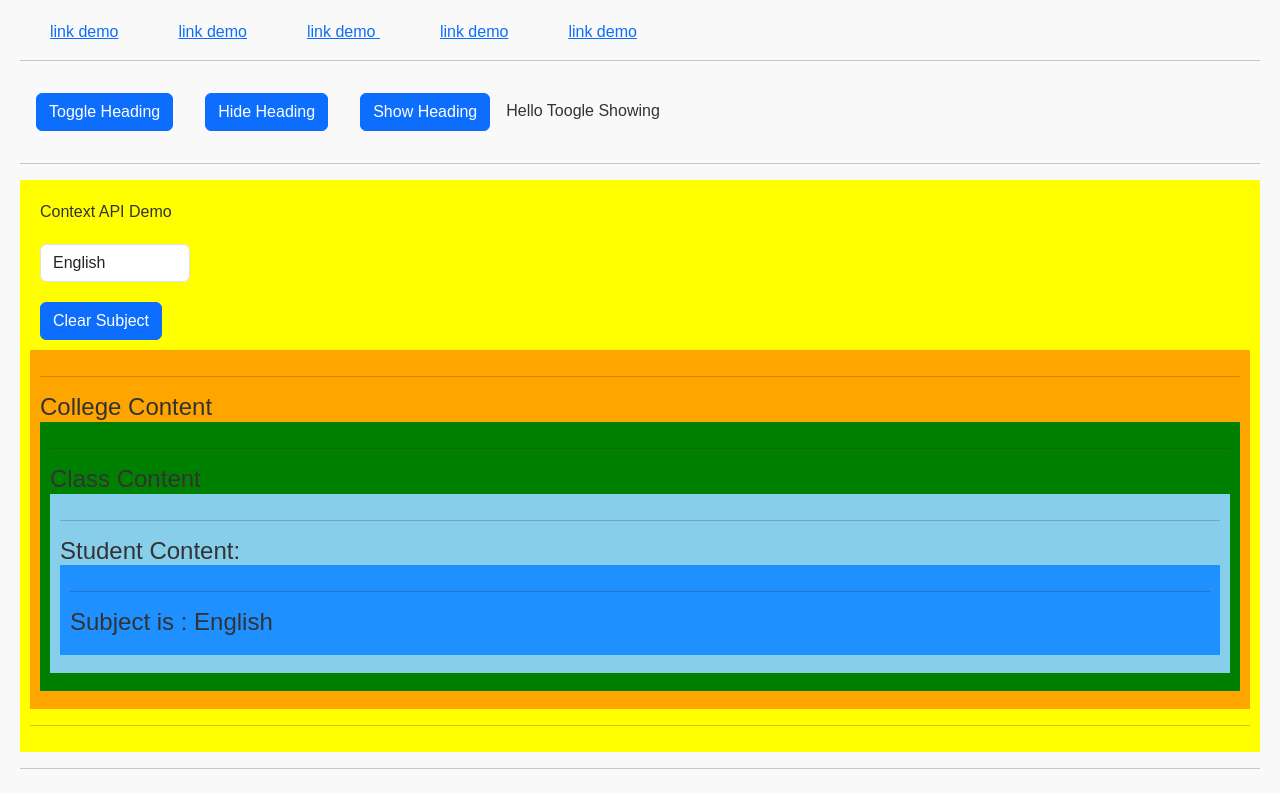
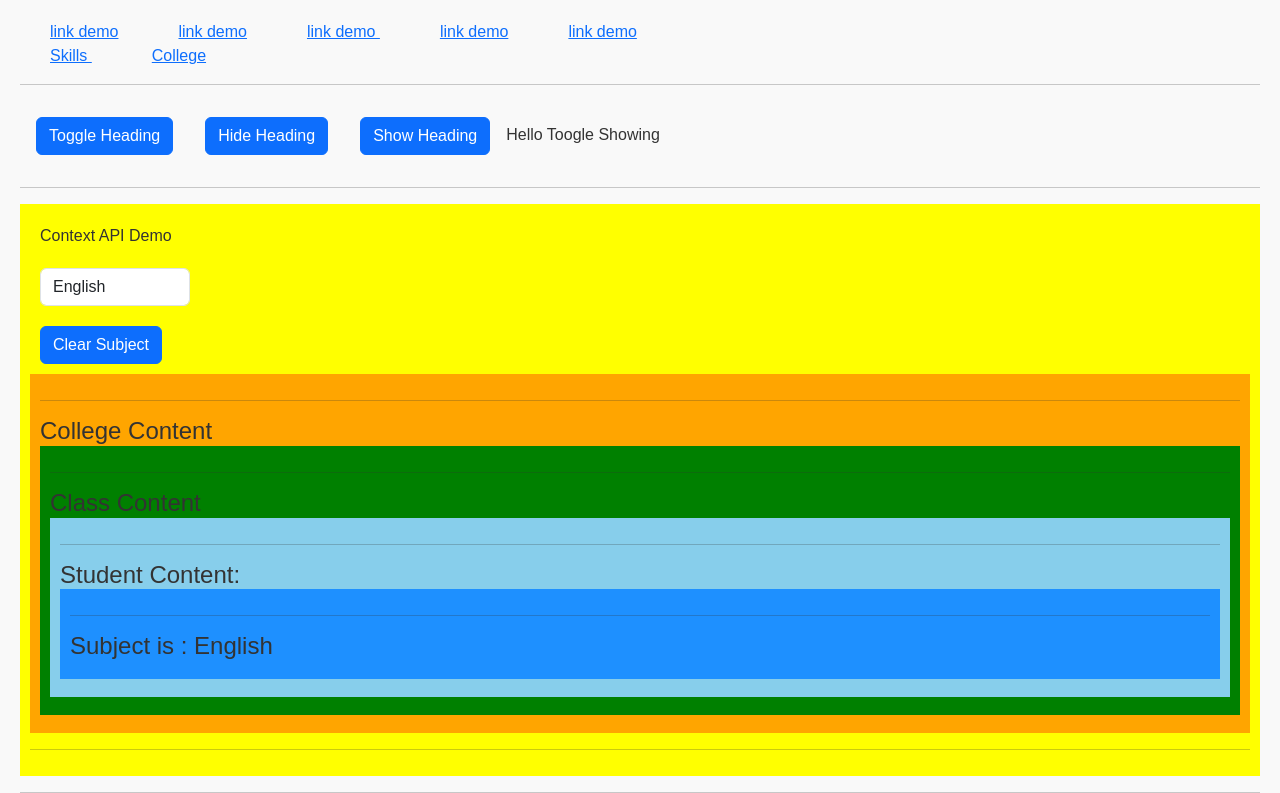
Before and after one commit to anon1277/react-demo, a React (Vite) app: page / in a window 1280 px wide. Shown: the top 793 px of the page. Built offline with nearby package versions, Linux system fonts and the light colour scheme.

Commit message:
Implement React Router LInks

```diff
--- a/package.json
+++ b/package.json
@@ -14,6 +14,7 @@
     "react": "^18.3.1",
     "react-bootstrap": "^2.10.7",
     "react-dom": "^18.3.1",
+    "react-router": "^7.1.5",
     "styled-components": "^6.1.13"
   },
   "devDependencies": {
--- a/src/App.jsx
+++ b/src/App.jsx
@@ -44,6 +44,7 @@ import UseidDeom from "./Useid/UseidDeom";
 import CollegeContent from "./ContextApi/CollegeContent";
 import { SubjectContentData } from "./ContextApi/Contextdata";
 import useToogle from "./customhook/useToogle";
+import { Link, Route, Routes } from "react-router";
 // import UseActionStateDemo from "./UseActionState/UseActionState";
 
 function sum(val1, val2) {
@@ -99,6 +100,18 @@ function App() {
   return (
     <div style={styles.appContainer}>
       <Header />
+
+      {/* Router Example */}
+
+      <Link to="/skills"> Skills  </Link>
+      <Link to="/college"> College  </Link>
+      {/* router Routes */}
+      <Routes>
+          <Route path="/skills"element={<Skills />} />
+          <Route path="/college"element={<College />} />
+          <Route path="/skills"element={<Skills />} />
+          <Route path="/skills"element={<Skills />} />
+      </Routes>
       <hr />
       {/* Custom Hook Demo */}
          <button className="btn btn-primary m-3" onClick={toogleValue}>Toggle Heading</button>
--- a/src/main.jsx
+++ b/src/main.jsx
@@ -5,9 +5,12 @@ import App from './App.jsx'
 import Header from './Heade.jsx'
 //boostrap
 import 'bootstrap/dist/css/bootstrap.min.css';
+import { BrowserRouter } from 'react-router'
 
 createRoot(document.getElementById('root')).render(
-  <StrictMode>
-    <App />
-  </StrictMode>,
+  <BrowserRouter>
+    <StrictMode>
+      <App />
+    </StrictMode>,
+  </BrowserRouter>
 )
```
